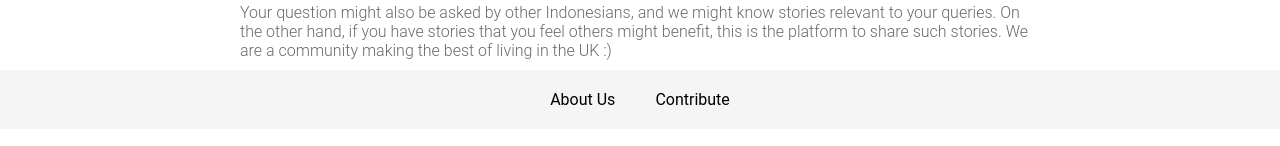
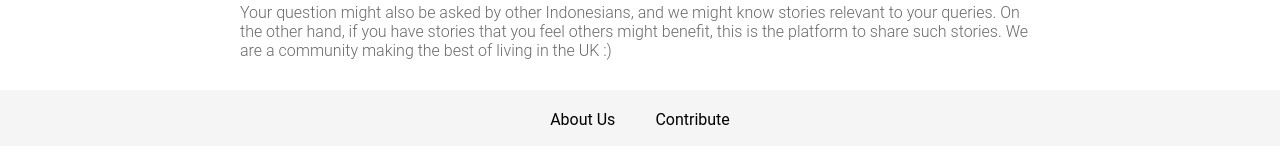
Before and after one commit to sutanmufti/uk-blog-static, a SvelteKit app: page / in a window 1280 px wide. Shown: the part 2571-2717 px from the top of the page. Built offline with nearby package versions, Linux system fonts and the light colour scheme.

Commit message:
footer margin

```diff
--- a/src/routes/Footer.svelte
+++ b/src/routes/Footer.svelte
@@ -1,7 +1,14 @@
+<script>
+
+    import { base } from "$app/paths";
+
+</script>
 <footer>
     <div class='footer-container'>
         <div class='content'>
-            About Us
+            <a href="{base}/about">
+                About Us
+            </a>
         </div>
         <div class='content'>
             Contribute
@@ -12,10 +19,15 @@
 
 
 <style>
+    a {
+        all: unset;
+        cursor: pointer;
+    }
     footer {
         display: sticky;
         background-color: rgb(245, 245, 245);
         bottom: 0;
+        margin-top: 20px;
     }
     .footer-container {
         /* border: 1px solid red; */
```
